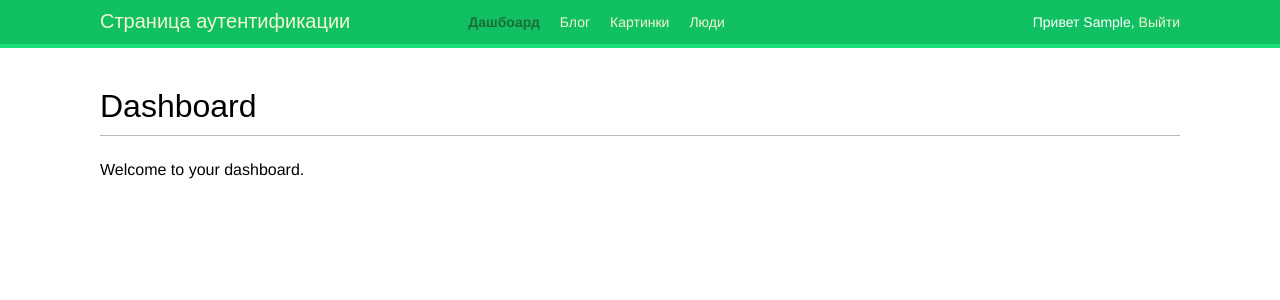
After one commit to kireev20000/Django_4_Blog, a Django app: page /auth/dashboard/ in a window 1280 px wide. The commit adds this page. Shown: the top 300 px of the page. Run offline with Django 4.2, Linux system fonts and the light colour scheme; the visitor is signed in with stand-in values (Sample User, id 1); some web fonts are replaced.

Commit message:
added custom auth app and header menu

```diff
--- a/Django_4_Blog/Django_4_Blog/settings.py
+++ b/Django_4_Blog/Django_4_Blog/settings.py
@@ -128,6 +128,11 @@ USE_TZ = True
 
 STATIC_URL = 'static/'
 
+LOGIN_REDIRECT_URL = 'auth:dashboard'
+LOGIN_URL = 'auth:login'
+LOGOUT_URL = 'auth:logout'
+
+
 # Default primary key field type
 # https://docs.djangoproject.com/en/4.1/ref/settings/#default-auto-field
 
--- /dev/null
+++ b/Django_4_Blog/account/templates/account/dashboard.html
@@ -0,0 +1,7 @@
+{% extends "base_account.html" %}
+{% block title %}Панель Управления{% endblock %}
+
+{% block content %}
+  <h1>Dashboard</h1>
+  <p>Welcome to your dashboard.</p>
+{% endblock %}
--- a/Django_4_Blog/account/templates/base_account.html
+++ b/Django_4_Blog/account/templates/base_account.html
@@ -9,6 +9,30 @@
 <body>
   <div id="header">
     <span class="logo">Страница аутентификации</span>
+      {% if request.user.is_authenticated %}
+      <ul class="menu">
+        <li {% if section == "dashboard" %}class="selected"{% endif %}>
+          <a href="{% url "auth:dashboard" %}">Дашбоард</a>
+        </li>
+        <li {% if section == "blog_post_list" %}class="selected"{% endif %}>
+          <a href="{% url 'blog:post_list' %}">Блог</a>
+        </li>
+        <li {% if section == "images" %}class="selected"{% endif %}>
+          <a href="#">Картинки</a>
+        </li>
+        <li {% if section == "people" %}class="selected"{% endif %}>
+          <a href="#">Люди</a>
+        </li>
+      </ul>
+      {% endif %}
+      <span class="user">
+        {% if request.user.is_authenticated %}
+          Привет {{ request.user.first_name|default:request.user.username }},
+          <a href="{% url 'auth:logout' %}">Выйти</a>
+        {% else %}
+          <a href="{% url 'auth:login' %}">Войти</a>
+        {% endif %}
+      </span>
   </div>
     <div id="content">
       {% block content %}
--- a/Django_4_Blog/account/urls.py
+++ b/Django_4_Blog/account/urls.py
@@ -1,12 +1,15 @@
 """Роуты для приложения Account."""
 
 from django.urls import path
-
+from django.contrib.auth import views as auth_views
 from . import views
 
 
-app_name = 'account'
+app_name = 'auth'
 
 urlpatterns = [
-    path('login/', views.user_login, name='login'),
+    #path('login/', views.user_login, name='login'),
+    path('login/', auth_views.LoginView.as_view(), name='login'),
+    path('logout/', auth_views.LogoutView.as_view(), name='logout'),
+    path('dashboard/', views.dashboard, name='dashboard'),
 ]
--- a/Django_4_Blog/account/views.py
+++ b/Django_4_Blog/account/views.py
@@ -4,25 +4,30 @@ from django.http import HttpResponse
 from django.shortcuts import render
 from django.contrib.auth import authenticate, login
 from .forms import LoginForm
+from django.contrib.auth.decorators import login_required
 
 
-def user_login(request):
-    """Функция логина пользователя."""
-    if request.method == 'POST':
-        form = LoginForm(request.POST)
-        if form.is_valid():
-            cd = form.cleaned_data
-            user = authenticate(request,
-                                username=cd['username'],
-                                password=cd['password'])
-            if user is not None:
-                if user.is_active:
-                    login(request, user)
-                    return HttpResponse('Аутентификация прошла успешно!')
-                else:
-                    return HttpResponse('Ваш аккаунт неактивен!')
-            else:
-                HttpResponse('Неверный логин или пароль!')
-    else:
-        form = LoginForm()
-    return render(request, 'account/login.html', {'form': form})
+@login_required
+def dashboard(request):
+    return render(request, 'account/dashboard.html', {'section': 'dashboard'})
+
+# def user_login(request):
+#     """Функция логина пользователя."""
+#     if request.method == 'POST':
+#         form = LoginForm(request.POST)
+#         if form.is_valid():
+#             cd = form.cleaned_data
+#             user = authenticate(request,
+#                                 username=cd['username'],
+#                                 password=cd['password'])
+#             if user is not None:
+#                 if user.is_active:
+#                     login(request, user)
+#                     return HttpResponse('Аутентификация прошла успешно!')
+#                 else:
+#                     return HttpResponse('Ваш аккаунт неактивен!')
+#             else:
+#                 HttpResponse('Неверный логин или пароль!')
+#     else:
+#         form = LoginForm()
+#     return render(request, 'account/login.html', {'form': form})
```
Also changed, not shown: Django_4_Blog/account/templates/registration/logged_out.html (added, +10 -0 lines), Django_4_Blog/account/templates/registration/login.html (added, +22 -0 lines).
